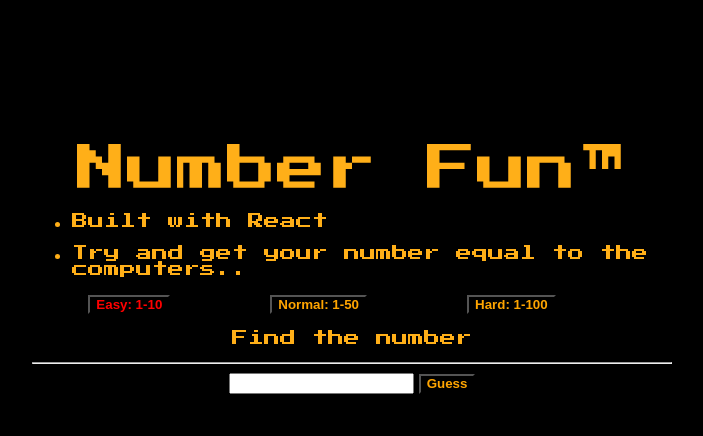
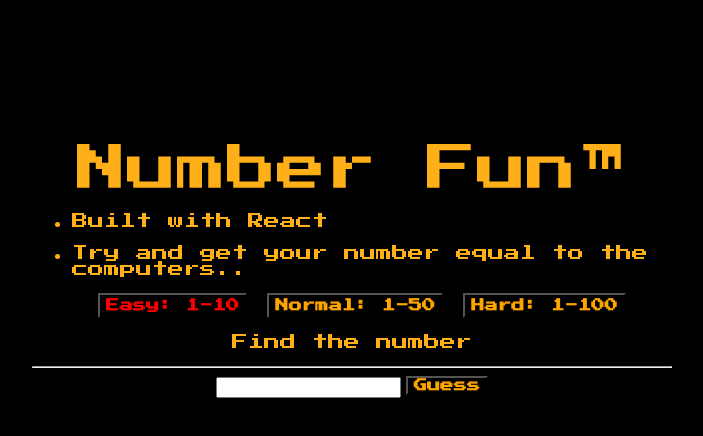
Before and after one commit to georuiz817/Number-Fun, a React (Create React App) app in the folder number-fun/my-app/: page / in a window 1280 px wide. Shown: the top 436 px of the page, without its empty margins (288-991 px from the left). Built offline with nearby package versions, Linux system fonts and the light colour scheme.

Commit message:
changed up css button font

```diff
--- a/number-fun/my-app/src/App.css
+++ b/number-fun/my-app/src/App.css
@@ -32,6 +32,11 @@ span{
   display: inline;
   margin-right: 100px;
   text-align: center;
+  margin-right: 20px;
+  }
+
+  #gameModes button{
+    height: 25px;
   }
 
 button {
@@ -39,6 +44,7 @@ button {
   color: orange;
   font-weight: 600;
   line-height: 1;
+  font-family: 'Press Start 2P', cursive;;
   }
 
 
```
